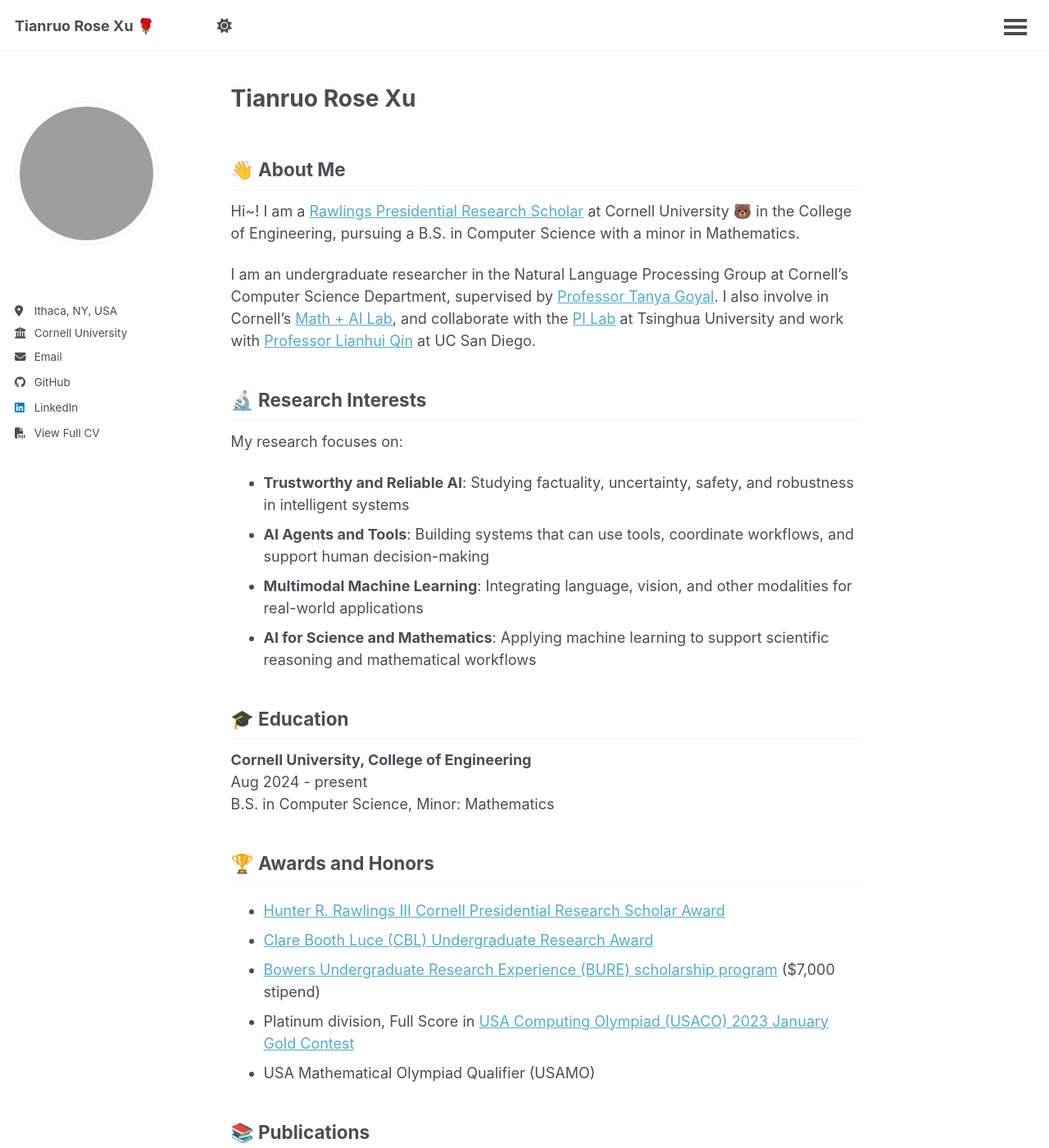
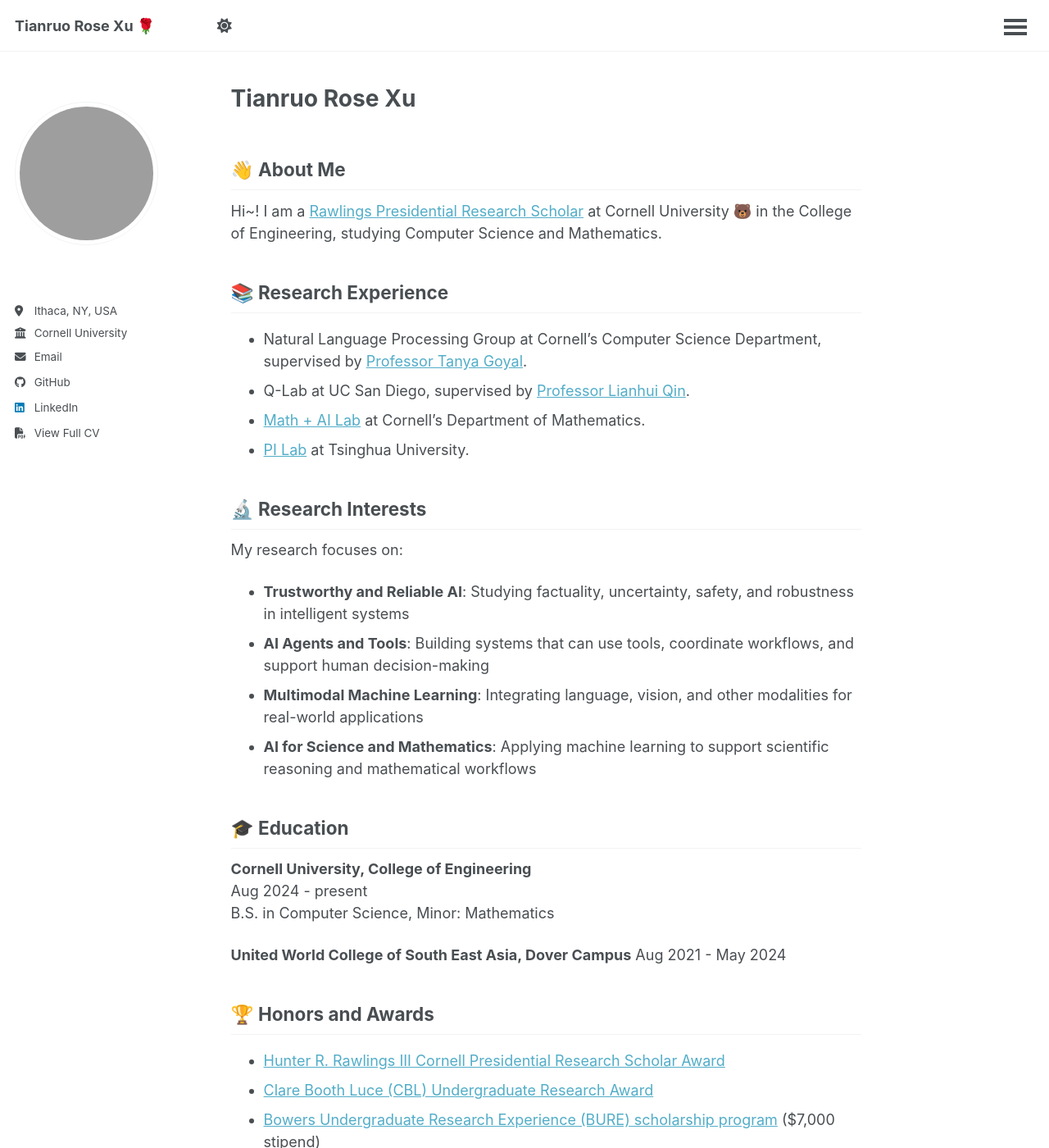
Before and after one commit to XTRose29/xtrose29.github.io, a Jekyll site: the page built from _pages/about.md, in a window 1280 px wide and 1400 px high. Shown: the whole window at 82% size. Built offline with Jekyll 4.4.1, drawn with Linux system fonts in a browser that asks for light colours.

Commit message:
Update about.md

```diff
--- a/_pages/about.md
+++ b/_pages/about.md
@@ -9,9 +9,14 @@
 
 ## 👋 About Me
 
-Hi~! I am a <a href="https://scl.cornell.edu/get-involved/cornell-commitment/rawlings-cornell-presidential-research-scholars" target="_blank" rel="noopener noreferrer">Rawlings Presidential Research Scholar</a> at Cornell University 🐻 in the College of Engineering, pursuing a B.S. in Computer Science with a minor in Mathematics.
+Hi~! I am a <a href="https://scl.cornell.edu/get-involved/cornell-commitment/rawlings-cornell-presidential-research-scholars" target="_blank" rel="noopener noreferrer">Rawlings Presidential Research Scholar</a> at Cornell University 🐻 in the College of Engineering, studying Computer Science and Mathematics.
 
-I am an undergraduate researcher in the Natural Language Processing Group at Cornell's Computer Science Department, supervised by <a href="https://tagoyal.github.io/" target="_blank" rel="noopener noreferrer">Professor Tanya Goyal</a>. I also involve in Cornell's <a href="https://danielhl.github.io/math-ai.html" target="_blank" rel="noopener noreferrer">Math + AI Lab</a>, and collaborate with the <a href="https://github.com/thuhci" target="_blank" rel="noopener noreferrer">PI Lab</a> at Tsinghua University and work with <a href="https://lianhui.ucsd.edu/" target="_blank" rel="noopener noreferrer">Professor Lianhui Qin</a> at UC San Diego.
+## 📚 Research Experience
+
+- Natural Language Processing Group at Cornell's Computer Science Department, supervised by <a href="https://tagoyal.github.io/" target="_blank" rel="noopener noreferrer">Professor Tanya Goyal</a>.
+- Q-Lab at UC San Diego, supervised by <a href="https://lianhui.ucsd.edu/" target="_blank" rel="noopener noreferrer">Professor Lianhui Qin</a>.
+- <a href="https://danielhl.github.io/math-ai.html" target="_blank" rel="noopener noreferrer">Math + AI Lab</a> at Cornell's Department of Mathematics.
+- <a href="https://github.com/thuhci" target="_blank" rel="noopener noreferrer">PI Lab</a> at Tsinghua University.
 
 ## 🔬 Research Interests
 
@@ -27,7 +32,10 @@
 Aug 2024 - present
 B.S. in Computer Science, Minor: Mathematics
 
-## 🏆 Awards and Honors
+**United World College of South East Asia, Dover Campus**
+Aug 2021 - May 2024
+
+## 🏆 Honors and Awards
 
 - <a href="https://scl.cornell.edu/get-involved/cornell-commitment/rawlings-cornell-presidential-research-scholars" target="_blank" rel="noopener noreferrer">Hunter R. Rawlings III Cornell Presidential Research Scholar Award</a>
 - <a href="https://news.cornell.edu/stories/2021/11/grant-will-support-female-student-research-computing" target="_blank" rel="noopener noreferrer">Clare Booth Luce (CBL) Undergraduate Research Award</a>
@@ -35,7 +43,7 @@
 - Platinum division, Full Score in <a href="https://usaco.org/current/data/jan23_gold_results.html" target="_blank" rel="noopener noreferrer">USA Computing Olympiad (USACO) 2023 January Gold Contest</a>
 - USA Mathematical Olympiad Qualifier (USAMO)
 
-## 📚 Publications
+## 📄 Publications
 
 {% for post in site.publications reversed %}
   {% include archive-single-simple.html %}
```
